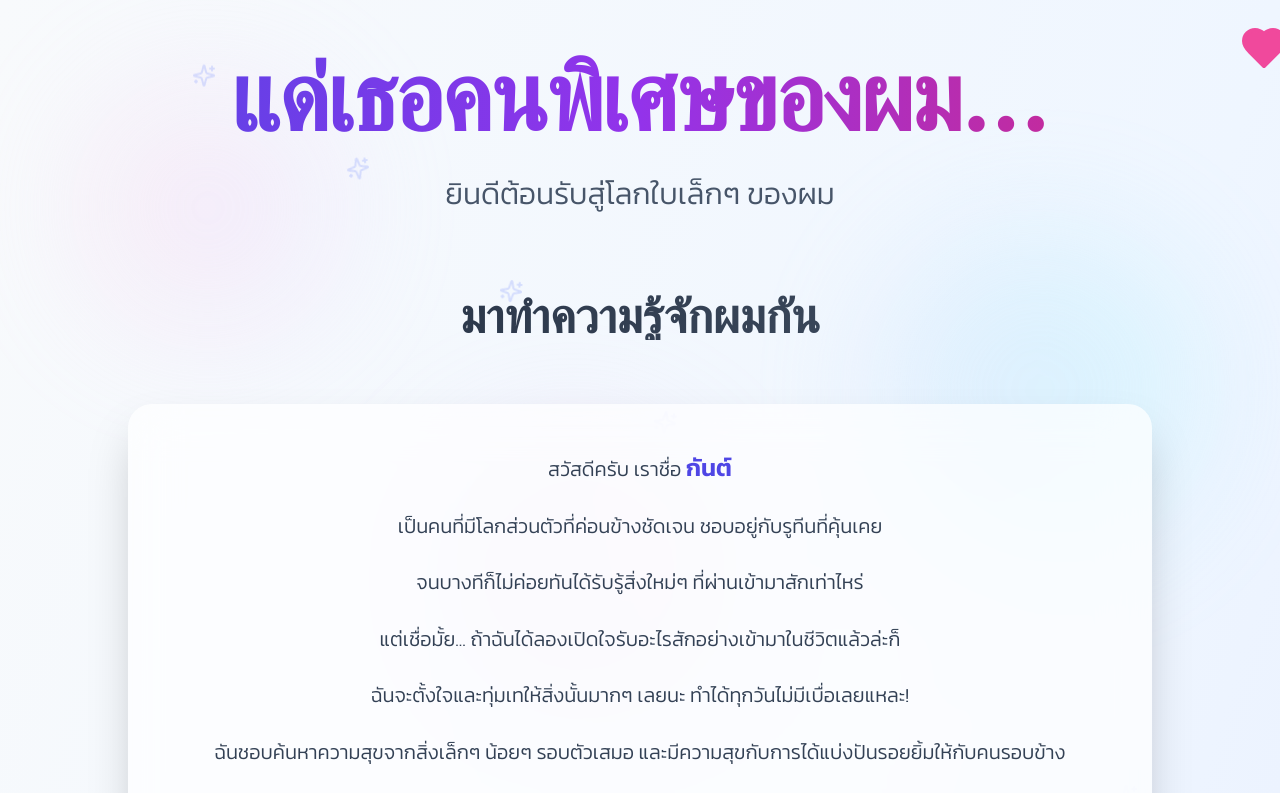
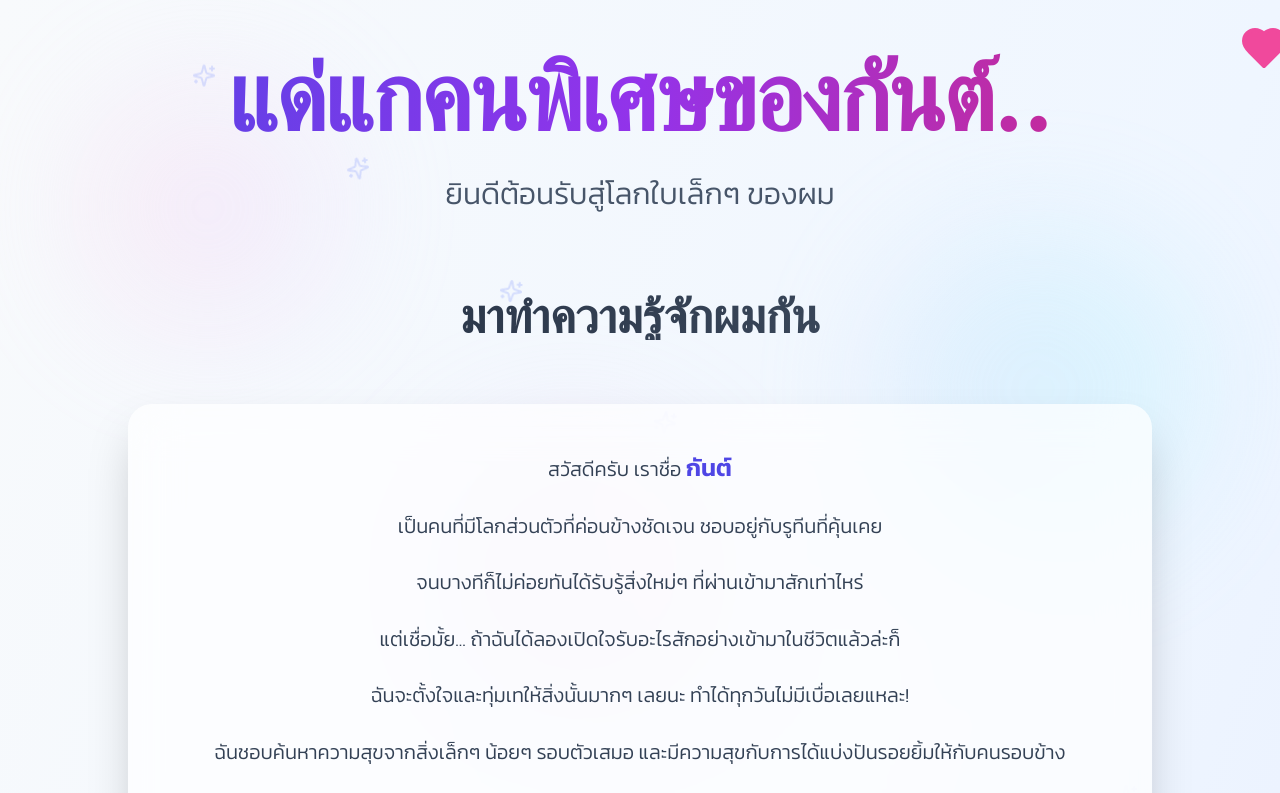
Before and after one commit to Kanchaiv01/special-thai-love-note, a React (Vite) app: page / in a window 1280 px wide. Shown: the top 793 px of the page. Built offline with nearby package versions, Linux system fonts and the light colour scheme.

Commit message:
Refactor: Update header text
Updated the header text from "แด่เธอคนพิเศษของผม..." to "แด่แกคนพิเศษของกันต์.."

```diff
--- a/src/pages/Index.tsx
+++ b/src/pages/Index.tsx
@@ -121,7 +121,7 @@ const Index = () => {
         <header className={`text-center mb-20 transition-all duration-1000 ${isVisible ? 'opacity-100 translate-y-0' : 'opacity-0 translate-y-10'}`}>
           <div className="relative">
             <h1 className="text-6xl md:text-8xl font-bold bg-gradient-to-r from-indigo-600 via-purple-600 to-pink-600 bg-clip-text text-transparent mb-8 animate-fade-in font-inter tracking-tight">
-              แด่เธอคนพิเศษของผม...
+              แด่แกคนพิเศษของกันต์..
             </h1>
             <div className="absolute -top-6 -right-6 animate-glow">
               <Heart className="text-pink-500 w-12 h-12" fill="currentColor" />
```
